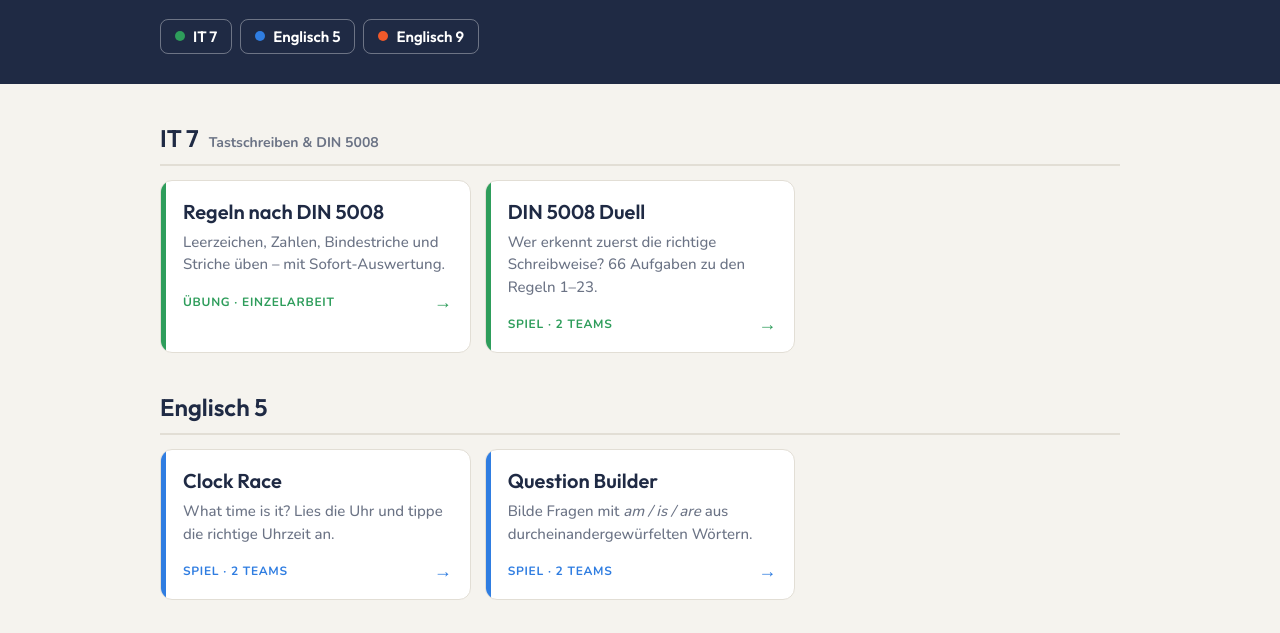
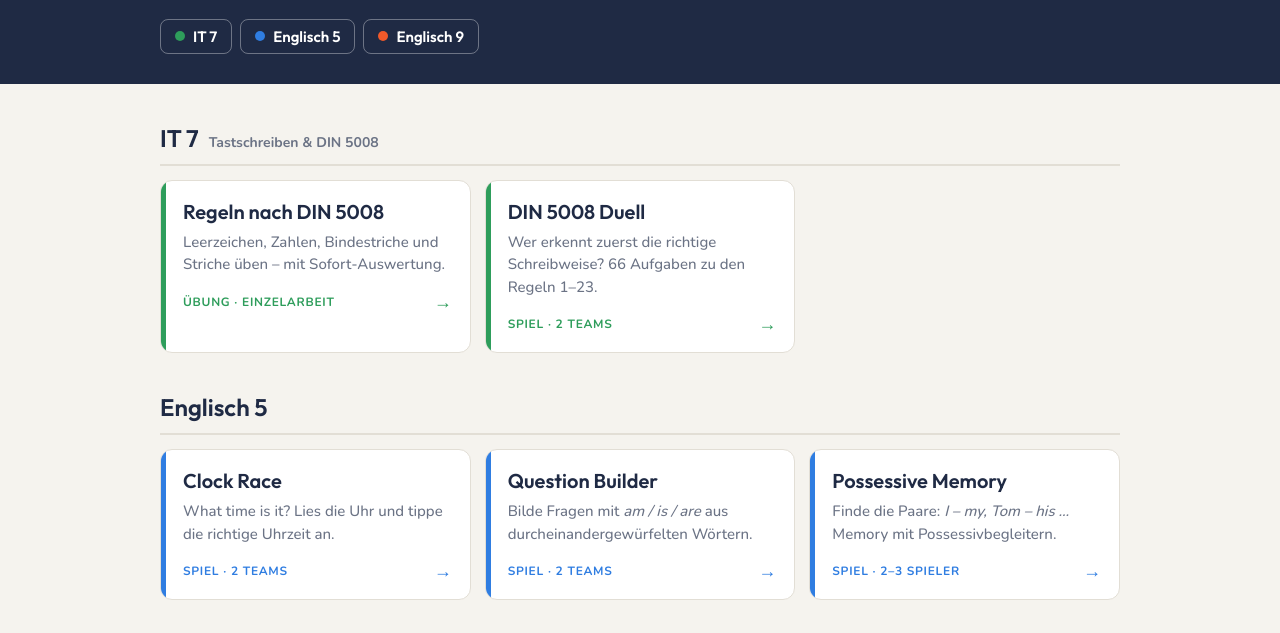
Before and after one commit to phattprod/GA9_online_exercises, a plain HTML site: page index.html in a window 1280 px wide. Shown: the part 130-763 px from the top of the page. Drawn offline with nearby package versions, Linux system fonts and the light colour scheme.

Commit message:
Add files via upload

```diff
--- a/index.html
+++ b/index.html
@@ -87,6 +87,11 @@ footer{border-top:1px solid var(--line);padding:18px 0 28px;color:var(--muted);f
         <p>Bilde Fragen mit <i>am / is / are</i> aus durcheinandergewürfelten Wörtern.</p>
         <div class="meta"><span>Spiel · 2 Teams</span><span class="go">→</span></div>
       </a>
+      <a class="card" href="Possessive-Memory.html">
+        <h3>Possessive Memory</h3>
+        <p>Finde die Paare: <i>I – my, Tom – his …</i> Memory mit Possessivbegleitern.</p>
+        <div class="meta"><span>Spiel · 2–3 Spieler</span><span class="go">→</span></div>
+      </a>
     </div>
   </section>
 
```
